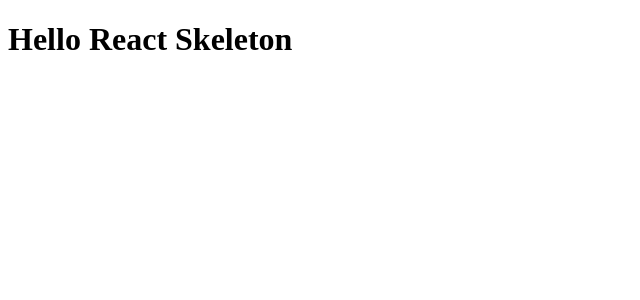
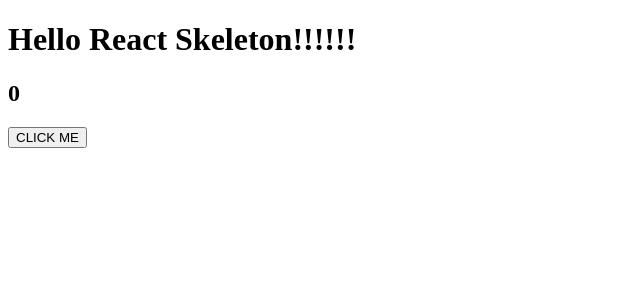
Before and after one commit to velopert/react-codelab-fundamentals, a React app: page / in a window 1280 px wide. Shown: the top 300 px of the page, without its empty margins (0-640 px from the left). Built offline with nearby package versions, Linux system fonts and the light colour scheme.

Commit message:
react hot loader 3 fix

```diff
--- a/src/components/App.js
+++ b/src/components/App.js
@@ -1,10 +1,22 @@
 import React from 'react';
 
 class App extends React.Component {
+
+    constructor(props) {
+        super(props);
+        this.state = {
+            value: 0
+        }
+    }
+
     render(){
 
         return (
-                <h1>Hello React Skeleton</h1>
+            <div>
+                <h1>Hello React Skeleton!!!!!!</h1>
+                <h2>{this.state.value}</h2>
+                <button onClick={() => { this.setState({value: this.state.value + 1}) }}>CLICK ME</button>
+            </div>
         );
     }
 }
--- a/src/index.js
+++ b/src/index.js
@@ -1,6 +1,25 @@
-import React from 'react';
-import ReactDOM from 'react-dom';
-import App from './components/App';
+import React from 'react'
+import ReactDOM from 'react-dom'
+import { AppContainer } from 'react-hot-loader'
+import App from './components/App'
 
-const rootElement = document.getElementById('root');
-ReactDOM.render(<App />, rootElement);
+ReactDOM.render(
+  <AppContainer>
+    <App/>
+  </AppContainer>,
+  document.getElementById('root')
+);
+
+// Hot Module Replacement API
+if (module.hot) {
+  module.hot.accept('./components/App', () => {
+    const NextApp = require('./components/App').default;
+    ReactDOM.render(
+      <AppContainer>
+        <NextApp/>
+      </AppContainer>
+      ,
+      document.getElementById('root')
+    );
+  });
+}
--- a/webpack.config.js
+++ b/webpack.config.js
@@ -1,7 +1,7 @@
 var webpack = require('webpack');
 
 module.exports = {
-    entry: './src/index.js',
+    entry: ['react-hot-loader/patch', './src/index.js'] ,
 
     output: {
         path: __dirname + '/public/',
```
